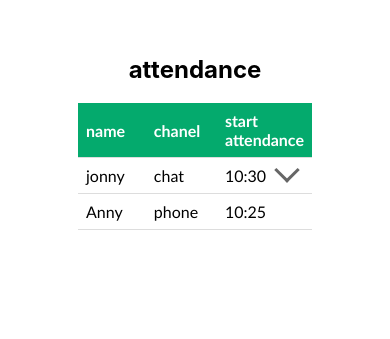
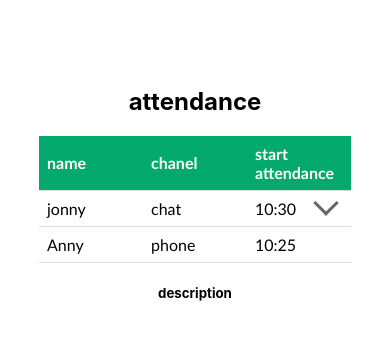
Before and after one commit to vinitecnico/react-table, a React (Create React App) app: page / in a window 390 px wide. Shown: the part 227-566 px from the top of the page. Built offline with nearby package versions, Linux system fonts and the light colour scheme.

Commit message:
feat: adjusted layout align items

```diff
--- a/src/App.css
+++ b/src/App.css
@@ -1,14 +1,20 @@
 .App {
-  height: 62vh;
-  position: relative;
+  display: flex;
+  justify-content: center;
+  align-items: center;
+  height: 100vh;
 }
 
 .container {
-  margin: auto;
   width: 60%;
   text-align: center;
-  top: 50%;
-  position: relative;
+}
+
+@media (max-width: 1250px) {
+  .container {
+    width: 80%;
+    text-align: center;
+  }
 }
 
 table {
--- a/src/App.tsx
+++ b/src/App.tsx
@@ -103,6 +103,7 @@ function App() {
             ))}
           </tbody>
         </table>
+        <h5>description</h5>
       </section>
     </div>
   );
```
